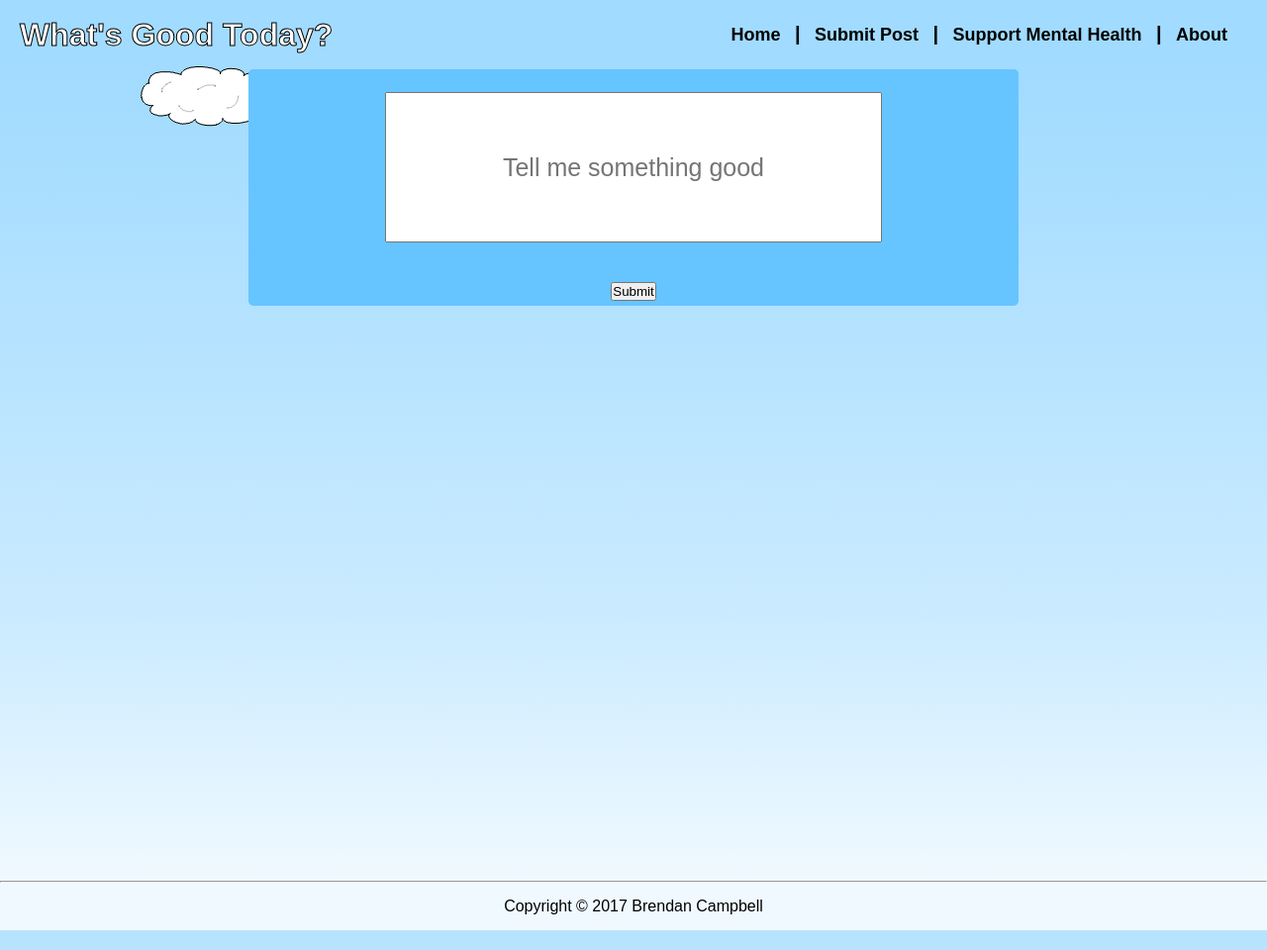
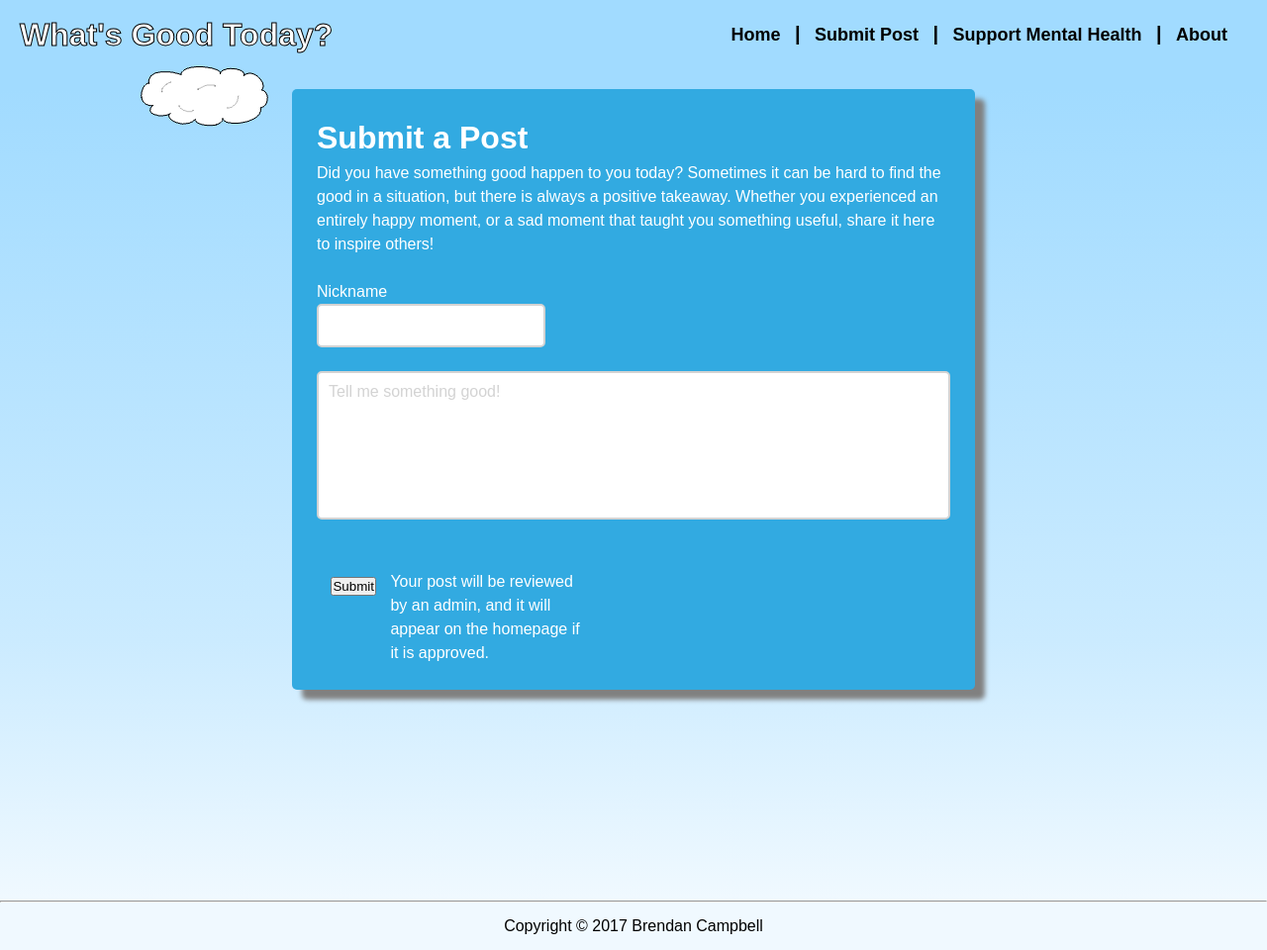
Before and after one commit to bcambs09/TellMeSomethingGood, a PHP site: page /submit in a window 1280 px wide. Shown: the whole page at 99% size. Run offline with PHP 8.4, Linux system fonts and the light colour scheme; some libraries are stand-ins or nearby versions.

Commit message:
Separate posting onto a new webpage

```diff
--- a/style.css
+++ b/style.css
@@ -2,11 +2,6 @@
     margin:0;
     padding:0;
     font-family: Arial;
-}
-
-html{
-    width: 100%;
-    height: 100%;
 }
 
 body{
@@ -30,8 +25,33 @@ body{
     color: black;
 }
 
+#submitButton{
+    display: inline-block;
+    vertical-align: top;
+    margin: 10px;
+}
+
+.submitSection{
+    vertical-align: top;
+    display: inline-block;
+    width: 50%;
+    position: relative;
+}
+
+.ad{
+    background-color: rgba(230, 230, 230, 0.7);
+    margin-bottom: 10px;
+}
+
+.socialShare{
+    background-color: rgba(230, 230, 230, 0.7);
+    padding: 10px;
+    margin: 10px 0px;
+    border: 2px solid black;
+}
+
 .submitWrap{
-    height: 100%;
+    min-height: 100%;
 }
 
 h1.headMessage{
@@ -44,15 +64,50 @@ h1.headMessage{
     clear: both;
 }
 
+#happyMessage{
+    border-radius: 5px;
+    height: 150px;
+    width: 100%;
+    resize: none;
+    border: 2px solid lightgray;
+    padding: 10px;
+    font-size: 16px;
+}
+
+#nickname{
+    border-radius: 5px;
+    resize: none;
+    border: 2px solid lightgray;
+    font-size: 16px;
+    height: 40px;
+    line-height: 40px;
+    padding: 0 10px;
+}
+
+textarea{
+    display: block;
+    box-sizing: border-box;
+}
+
+.formFold{
+    width: 32%;
+    display: inline-block;
+    box-sizing: border-box;
+}
+
 #messagePost{
-    background-color: rgb(102, 196, 255);
-    width: 60%;
-    margin: 0 auto;
-    padding: 5px;
-    text-align: center;
+    background-color: #32aae1;
+    color: white;
+    line-height: 1.5;
+    width: 50%;
+    margin: 20px auto;
+    padding: 25px;
     position: relative;
     z-index: 2;
     border-radius: 5px;
+    text-align: left;
+    box-shadow: 10px 10px 5px grey;
+    overflow: auto;
 }
 
 #content{
@@ -66,12 +121,6 @@ h1.headMessage{
     float: left;
     margin: 0 auto;
     padding: 5px;
-}
-
-textarea{
-    width: 500px;
-    height: 150px;
-    resize: none;
 }
 
 #pagination{
@@ -151,6 +200,10 @@ textarea{
     color: white;
 }
 
+iframe[id^="oauth2relay"]{
+    display: none!important;
+}
+
 #header{
     padding-bottom: 20px;
     background: #a1dbff; /* Old browsers */
@@ -209,10 +262,17 @@ textarea{
     display: inline-block;
 }
 
+.tagline{
+    color: lightgray;
+    text-align: center;
+}
+
 #post{
     padding: 10px;
     font-family: serif;
-    font-size: 18px;
+    font-size: 20px;
+    background-color: rgba(230, 230, 230, 0.7);
+    border: 2px solid black;
 }
 
 #likeNum{
@@ -237,7 +297,7 @@ button.like{
 }
 
 #postsOnly{
-    background-color: rgba(200, 200, 200, 0.7);
+
 }
 
 #footer{
@@ -278,28 +338,23 @@ button.like{
 }
 
 ::-webkit-input-placeholder {
-    font-size: 25px;
-    text-align: center;
-    padding: 20px;
-    line-height: 110px;
+    font-size: 16px;
+    color: lightgray;
 }
 
 :-moz-placeholder { /* Firefox 18- */
-    font-size: 25px;
-    text-align: center;
-    line-height: 110px;
+    font-size: 16px;
+    color: lightgray;
 }
 
 ::-moz-placeholder {  /* Firefox 19+ */
-    font-size: 25px;
-    text-align: center;
-    line-height: 110px;
+    font-size: 16px;
+    color: lightgray;
 }
 
 :-ms-input-placeholder {
-    font-size: 25px;
-    text-align: center;
-    line-height: 110px;
+    font-size: 16px;
+    color: lightgray;
 }
 
 #pageList{
--- a/submit/index.php
+++ b/submit/index.php
@@ -27,13 +27,27 @@
         <div id="header" class="submitWrap">
             <div class ="animateRight"><img src="/TellMeSomethingGood/images/cloud.png"></div>
             <div id="messagePost">
-                <form action="postMessage.php" method="POST">
+                <h1>Submit a Post</h1>
+                <p>Did you have something good happen to you today? Sometimes it can be hard
+                to find the good in a situation, but there is always a positive takeaway. Whether you experienced
+                an entirely happy moment, or a sad moment that taught you something useful, share it here to
+                inspire others!</p>
+                <br>
+                <form action="/TellMeSomethingGood/postMessage.php" method="POST">
+                    <div class="formFold">
+                        <p>Nickname</p>
+                        <input type="text" id="nickname" name="nickname"></input>
+                    </div>
                     <br>
-                    <textarea id="happyMessage" name ="message" placeholder="Tell me something good"></textarea>
+                    <br>
+                    <textarea id="happyMessage" name="message" placeholder="Tell me something good!"></textarea>
                     <br><br>
                     <div class="g-recaptcha" data-sitekey="6LcY_iYUAAAAACnEJcL5DhKEEHe5FedJPS-UMWLi"></div>
-                    <br>
-                    <input type="submit" value="Submit">
+                    <div class="submitSection">
+                        <input type="submit" value="Submit" id="submitButton">
+                        <p style="display: inline-block; width: 60%; vertical-align: text-top;">Your post will be reviewed by an admin, and it will
+                        appear on the homepage if it is approved.</p>
+                    </div>
                 </form>
             </div>
         </div>
```
Also changed, not shown: index.php (+31 -0 lines), listPosts.php (+7 -2 lines), postMessage.php (+9 -3 lines).
